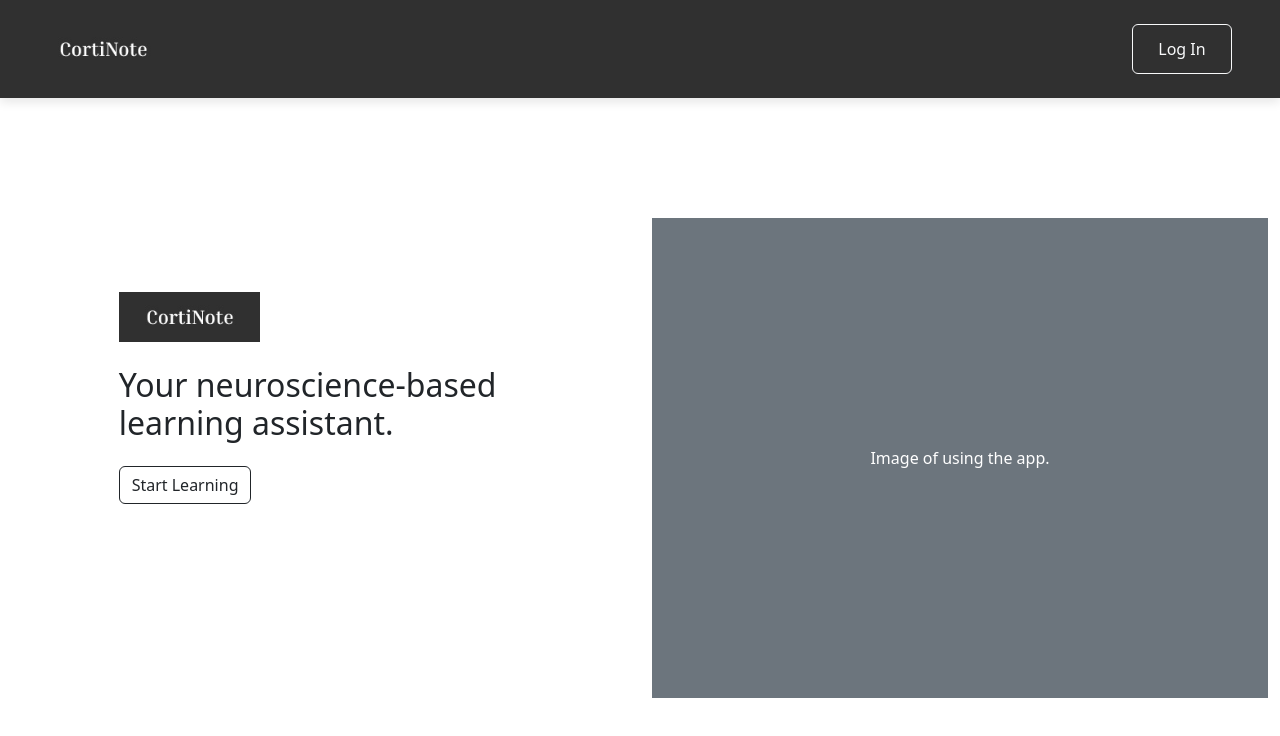
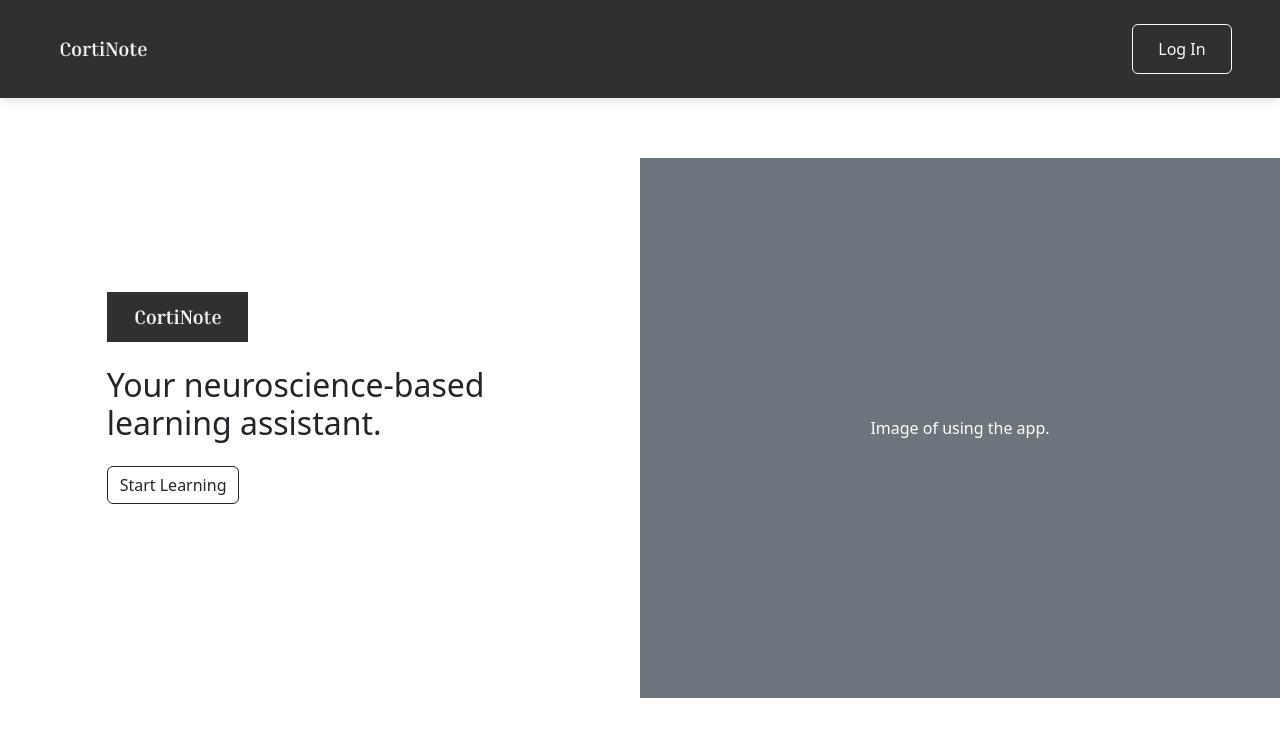
Before and after one commit to fhilip123/neuro-study-assistant, a React (Vite) app: page / in a window 1280 px wide. Shown: the top 736 px of the page. Built offline with nearby package versions, Linux system fonts and the light colour scheme.

Commit message:
fixed slight padding on Hero section of Landing Page

```diff
--- a/src/App.css
+++ b/src/App.css
@@ -9,3 +9,8 @@
 [class*='col'] {
   min-height: 200px;
 }
+body, html {
+  margin: 0;
+  padding: 0;
+  overflow-x: hidden;
+}
--- a/src/components/layout/Hero.tsx
+++ b/src/components/layout/Hero.tsx
@@ -3,27 +3,24 @@ import Logo from "../common/Logo";
 const Hero = () => {
   return (
     <>
-      <div className="container-fluid">
-        <div className="row align-items-center">
+      <div className="row g-0 m-0">
+        <div className="row align-items-center g-0">
           <div className="col-1"></div>
-          <div className="col-5 mb-4 mb-md-0 text-center text-md-start">
+          <div className="col-4 mb-4 mb-md-0 text-center text-md-start">
             <Logo size={50} /> <br />
             <h2>Your neuroscience-based learning assistant.</h2>
             <button className="btn btn-outline-dark mt-3">
               Start Learning
             </button>
           </div>
-          <div
-            className="col-6"
-            style={{ height: "600px" }}
-          >
+          <div className="col-1"></div>
+          <div className="col-6" style={{ height: "600px" }}>
             <div
-              style={{ height: "20%" }}
+              style={{ height: "10%" }}
               className="d-flex justify-content-center align-items-center"
-            >
-            </div>
+            ></div>
             <div
-              style={{ height: "80%" }}
+              style={{ height: "90%" }}
               className="d-flex justify-content-center align-items-center bg-secondary text-white"
             >
               <span>Image of using the app.</span>
```
